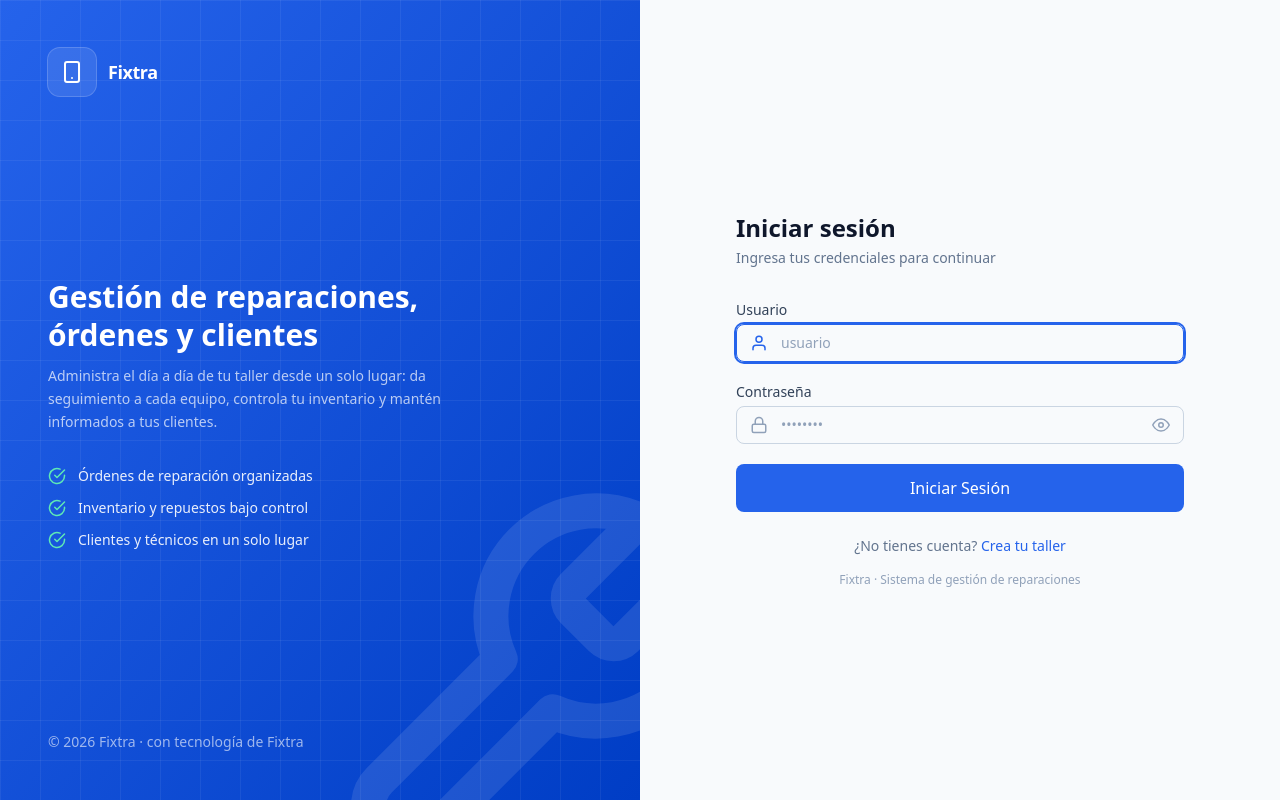
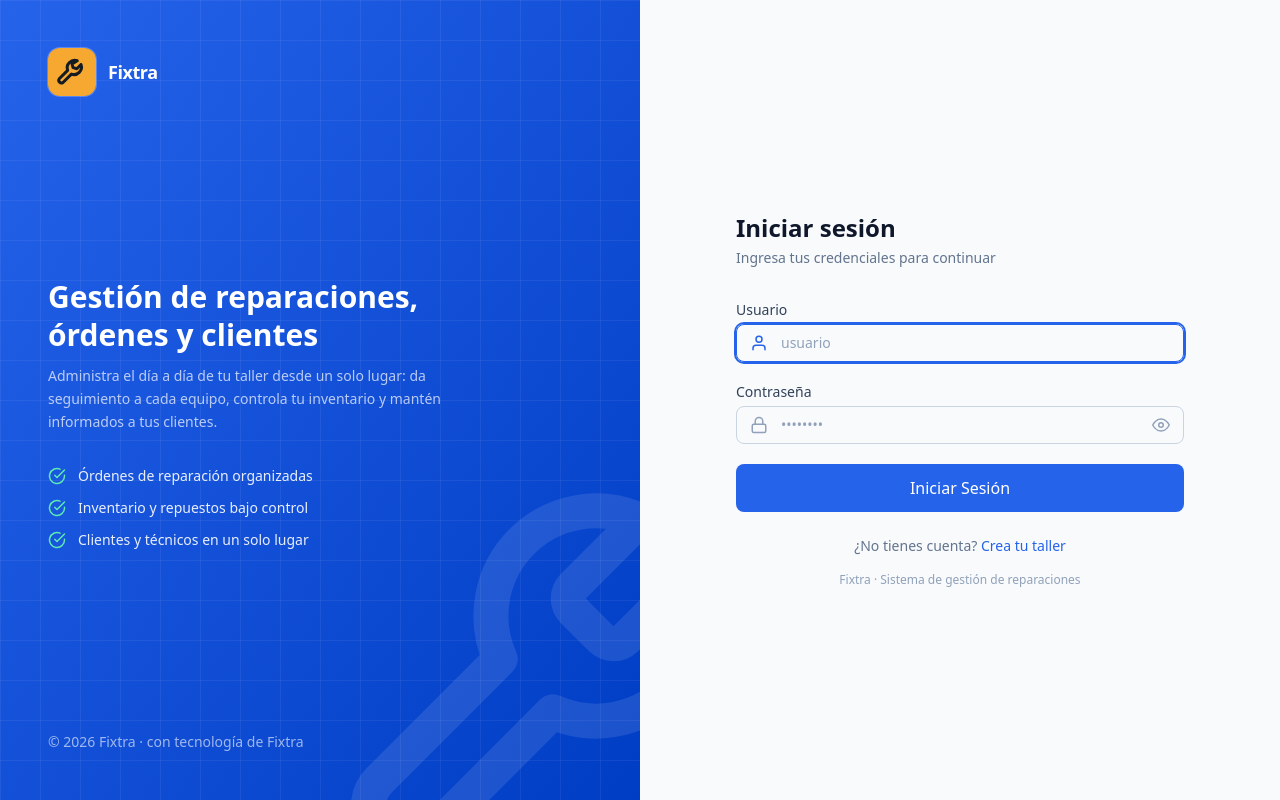
Before and after one commit to JosemAVSG/Mobile-repair-front, a React (Vite) app: page /login in a window 1280 px wide. Built offline with nearby package versions, Linux system fonts and the light colour scheme; no server answers.

Commit message:
fix(branding): use Fixtra mark and favicon fallback

```diff
--- a/src/components/organisms/Header.tsx
+++ b/src/components/organisms/Header.tsx
@@ -35,13 +35,13 @@ export function Header({ onMenuToggle }: HeaderProps) {
           <Icon name="menu" size={20} />
         </button>
         <h1 className="flex items-center gap-2 text-lg font-bold text-slate-800">
-          {config.logo && (
-            <img
-              src={config.logo}
-              alt="Logo del taller"
-              className="h-7 w-7 rounded-full object-cover"
-            />
-          )}
+          <img
+            src={config.logo || '/favicon.svg'}
+            alt={config.logo ? 'Logo del taller' : ''}
+            className={`h-7 w-7 ${
+              config.logo ? 'rounded-full object-cover' : 'object-contain'
+            }`}
+          />
           {config.nombreTaller}
         </h1>
       </div>
--- a/src/components/organisms/Sidebar.tsx
+++ b/src/components/organisms/Sidebar.tsx
@@ -117,9 +117,11 @@ export function Sidebar({ isOpen, onClose }: SidebarProps) {
               className="h-8 w-8 shrink-0 rounded-full object-cover"
             />
           ) : (
-            <div className="flex h-8 w-8 shrink-0 items-center justify-center rounded-lg bg-primary">
-              <Icon name="smartphone" size={18} className="text-white" />
-            </div>
+            <img
+              src="/favicon.svg"
+              alt=""
+              className="h-8 w-8 shrink-0 rounded-lg object-contain"
+            />
           )}
           <span className="truncate text-base font-semibold tracking-tight">
             {config.nombreTaller}
--- a/src/components/templates/AuthLayout.tsx
+++ b/src/components/templates/AuthLayout.tsx
@@ -20,11 +20,15 @@ export function AuthLayout({ children }: AuthLayoutProps) {
   const logo = config.logo ? (
     <img
       src={config.logo}
-      alt=""
+      alt="Logo del taller"
       className="h-full w-full object-cover"
     />
   ) : (
-    <Icon name="smartphone" size={24} className="text-white" />
+    <img
+      src="/favicon.svg"
+      alt=""
+      className="h-full w-full object-contain"
+    />
   );
 
   return (
--- a/src/context/ConfigContext.tsx
+++ b/src/context/ConfigContext.tsx
@@ -160,7 +160,7 @@ export function ConfigProvider({ children }: ConfigProviderProps) {
     if (!iconLink.parentNode) {
       document.head.appendChild(iconLink);
     }
-    iconLink.href = config.logo || '/vite.svg';
+    iconLink.href = config.logo || '/favicon.svg';
     // No asumir el tipo: si el logo es png/jpg y el link decía svg,
     // algunos navegadores no cargan el favicon.
     iconLink.removeAttribute('type');
```
Also changed, not shown: 1 other file (tests, documents, lock files or other folders).
